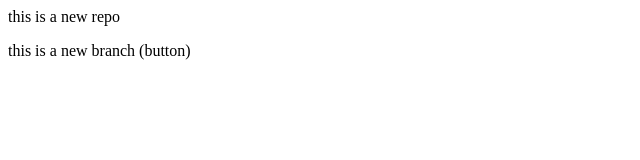
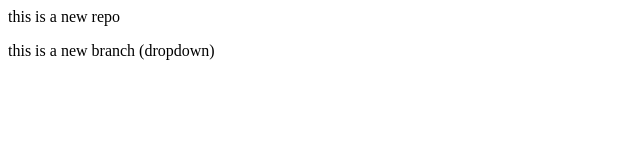
Before and after one commit to Omprakashyadav927/localrepo, a plain HTML site: page index.html in a window 1280 px wide. Shown: the full height of the page, 0-640 px from the left. Drawn offline with Linux system fonts and the light colour scheme.

Commit message:
dropdown

```diff
--- a/index.html
+++ b/index.html
@@ -1,2 +1,2 @@
 <p>this is a new repo </p>
-<p>this is a new branch (button) </p>
+<p>this is a new branch (dropdown) </p>
```
